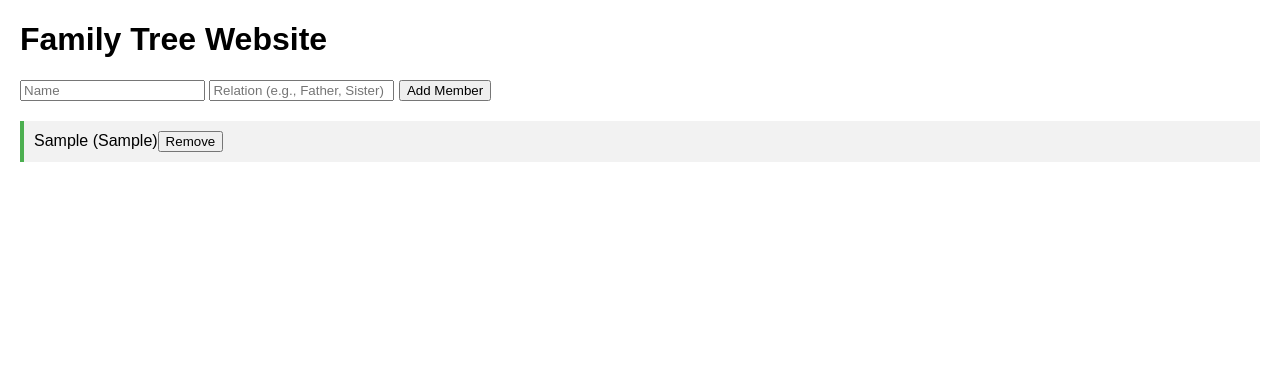
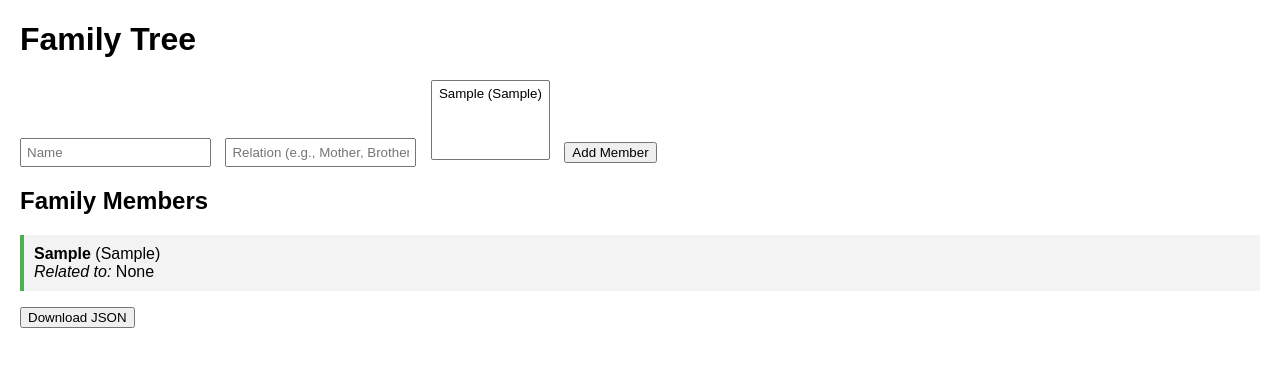
Before and after one commit to WeeabuuJones/family-tree, a plain HTML site: page index.html in a window 1280 px wide. Both pictures are taken after typing "Sample", "Sample" into the empty fields and a click on the button "Add Member". Drawn offline with Linux system fonts and the light colour scheme.

Commit message:
Updated family tree main files

```diff
--- a/index.html
+++ b/index.html
@@ -2,23 +2,24 @@
 <html lang="en">
 <head>
   <meta charset="UTF-8" />
-  <meta name="viewport" content="width=device-width, initial-scale=1.0" />
-  <title>Family Tree</title>
+  <meta name="viewport" content="width=device-width, initial-scale=1.0"/>
+  <title>Family Tree with LocalStorage</title>
   <link rel="stylesheet" href="style.css" />
 </head>
 <body>
-  <h1>Family Tree Website</h1>
+  <h1>Family Tree</h1>
 
-  <!-- Form to add family members -->
   <form id="memberForm">
     <input type="text" id="name" placeholder="Name" required />
-    <input type="text" id="relation" placeholder="Relation (e.g., Father, Sister)" required />
+    <input type="text" id="relation" placeholder="Relation (e.g., Mother, Brother)" required />
+    <select id="relatedTo" multiple></select>
     <button type="submit">Add Member</button>
   </form>
 
-  <!-- Tree Display -->
+  <h2>Family Members</h2>
   <ul id="familyTree"></ul>
 
   <script src="script.js"></script>
+  <button id="downloadBtn">Download JSON</button>
 </body>
 </html>
--- a/script.js
+++ b/script.js
@@ -1,53 +1,93 @@
-// Load existing data from LocalStorage
-let family = JSON.parse(localStorage.getItem("familyTree")) || [];
+let family = JSON.parse(localStorage.getItem("familyTreeData")) || [];
 
-// References to form and tree list
 const form = document.getElementById("memberForm");
 const nameInput = document.getElementById("name");
 const relationInput = document.getElementById("relation");
-const tree = document.getElementById("familyTree");
+const relatedSelect = document.getElementById("relatedTo");
+const treeContainer = document.getElementById("familyTree");
 
-// Function to render the tree
-function renderTree() {
-  tree.innerHTML = ""; // Clear the existing list
+// Generate a unique ID
+function generateId() {
+  return Date.now();
+}
 
-  family.forEach((member, index) => {
-    const li = document.createElement("li");
-    li.textContent = `${member.name} (${member.relation})`;
-
-    // Optional: Add a delete button
-    const deleteBtn = document.createElement("button");
-    deleteBtn.textContent = "Remove";
-    deleteBtn.onclick = () => {
-      family.splice(index, 1); // Remove member
-      saveAndRender(); // Update tree
-    };
-
-    li.appendChild(deleteBtn);
-    tree.appendChild(li);
+// Update dropdown of existing members
+function updateRelatedDropdown() {
+  relatedSelect.innerHTML = "";
+  family.forEach(member => {
+    const option = document.createElement("option");
+    option.value = member.id;
+    option.textContent = `${member.name} (${member.relation})`;
+    relatedSelect.appendChild(option);
   });
 }
 
-// Function to save data and re-render
+// Render the family tree
+function renderTree() {
+  treeContainer.innerHTML = "";
+  family.forEach(member => {
+    const li = document.createElement("li");
+    const relatedNames = member.relatedTo
+      .map(id => {
+        const related = family.find(p => p.id === id);
+        return related ? related.name : "Unknown";
+      })
+      .join(", ");
+
+    li.innerHTML = `<strong>${member.name}</strong> (${member.relation})<br><em>Related to:</em> ${relatedNames || "None"}`;
+    treeContainer.appendChild(li);
+  });
+}
+
+// Save and refresh UI
 function saveAndRender() {
-  localStorage.setItem("familyTree", JSON.stringify(family));
+  localStorage.setItem("familyTreeData", JSON.stringify(family));
+  updateRelatedDropdown();
   renderTree();
 }
 
-// Handle form submit
+// Handle form submission
 form.onsubmit = (e) => {
-  e.preventDefault(); // Stop form from refreshing the page
+  e.preventDefault();
 
   const name = nameInput.value.trim();
   const relation = relationInput.value.trim();
+  const relatedTo = Array.from(relatedSelect.selectedOptions).map(opt => parseInt(opt.value));
 
-  if (name && relation) {
-    family.push({ name, relation });
-    saveAndRender();
-    nameInput.value = "";
-    relationInput.value = "";
-  }
+  if (!name || !relation) return;
+
+  const id = generateId();
+  const newMember = { id, name, relation, relatedTo };
+
+  family.push(newMember);
+
+  // Add reverse links
+  relatedTo.forEach(relId => {
+    const relatedPerson = family.find(p => p.id === relId);
+    if (relatedPerson && !relatedPerson.relatedTo.includes(id)) {
+      relatedPerson.relatedTo.push(id);
+    }
+  });
+
+  nameInput.value = "";
+  relationInput.value = "";
+  relatedSelect.selectedIndex = -1;
+
+  saveAndRender();
 };
 
+document.getElementById("downloadBtn").onclick = () => {
+    const dataStr = JSON.stringify(family, null, 2);
+    const blob = new Blob([dataStr], { type: "application/json" });
+    const url = URL.createObjectURL(blob);
+
+    const a = document.createElement("a");
+    a.href = url;
+    a.download = "familyTreeData.json";
+    a.click();
+    URL.revokeObjectURL(url);
+  };
+
+
 // Initial render
-renderTree();
+saveAndRender();
--- a/style.css
+++ b/style.css
@@ -7,14 +7,19 @@ body {
     margin-bottom: 20px;
   }
 
+  input, select {
+    margin-right: 10px;
+    padding: 5px;
+  }
+
   #familyTree {
-    list-style-type: none;
-    padding-left: 0;
+    list-style: none;
+    padding: 0;
   }
 
   #familyTree li {
-    margin: 5px 0;
+    margin-bottom: 10px;
+    background: #f3f3f3;
     padding: 10px;
-    background-color: #f2f2f2;
     border-left: 4px solid #4CAF50;
   }
```
Also changed, not shown: family.json (added, +27 -0 lines).
